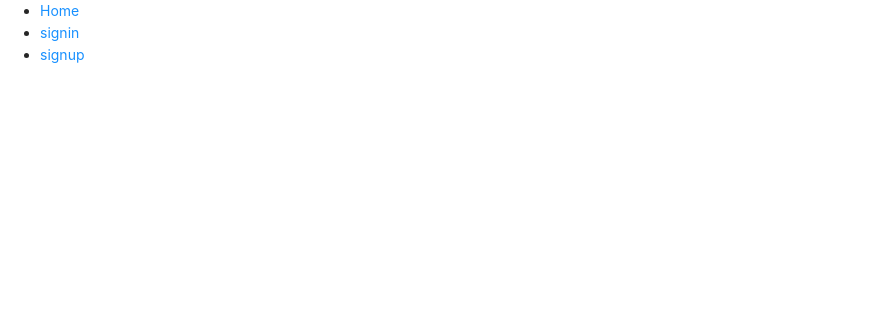
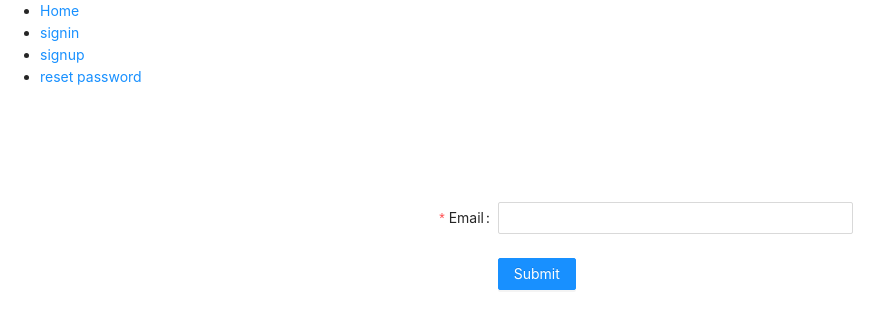
Before and after one commit to plathon/market-analytics-core, a React (Create React App) app: page /password/reset in a window 1280 px wide. Shown: the top 328 px of the page, without its empty margins (0-892 px from the left). Built offline with nearby package versions, Linux system fonts and the light colour scheme.

Commit message:
reset password

```diff
--- a/src/App.js
+++ b/src/App.js
@@ -5,6 +5,7 @@ import "./App.css";
 
 import Signin from "./pages/Signin";
 import Signup from "./pages/Signup";
+import ResetPassword from "./pages/ResetPassword";
 
 function App() {
   return (
@@ -21,6 +22,9 @@ function App() {
             <li>
               <Link to="/signup">signup</Link>
             </li>
+            <li>
+              <Link to="/password/reset">reset password</Link>
+            </li>
           </ul>
         </nav>
         {/* A <Switch> looks through its children <Route>s and
@@ -32,6 +36,9 @@ function App() {
           <Route path="/signup">
             <Signup />
           </Route>
+          <Route path="/password/reset">
+            <ResetPassword />
+          </Route>
         </Switch>
       </div>
     </Router>
--- a/src/components/password/ResetPasswordForm.js
+++ b/src/components/password/ResetPasswordForm.js
@@ -1,46 +1,46 @@
-import React, { Component } from 'react'
-import { Form, Input, Button } from 'antd';
-import { Link } from 'react-router-dom'
+import React from "react";
+import { Form, Input, Button } from "antd";
 
-class NormalResetPasswordForm extends Component {
+const layout = {
+  labelCol: { span: 8 },
+  wrapperCol: { span: 16 }
+};
+const tailLayout = {
+  wrapperCol: { offset: 8, span: 16 }
+};
 
-    handleSubmit = (e) => {
-        e.preventDefault();
-        this.props.form.validateFields((err, values) => {
-            if (!err) {
-                //const { email } = values
-                console.log(values)
-            }
-        });
-    }
+const ResetPasswordForm = () => {
+  const onFinish = values => {
+    console.log("Success:", values);
+  };
 
-    render() {
-        const { getFieldDecorator } = this.props.form;
-        return (
-        <Form onSubmit={this.handleSubmit} className="login-form">
+  const onFinishFailed = errorInfo => {
+    console.log("Failed:", errorInfo);
+  };
 
-            <Form.Item label="E-mail">
-              {getFieldDecorator('email', {
-                rules: [{
-                  type: 'email', message: 'The input is not valid E-mail!',
-                }, {
-                  required: true, message: 'Please input your E-mail!',
-                }],
-              })(
-                <Input />
-              )}
-            </Form.Item>
+  return (
+    <Form
+      {...layout}
+      name="basic"
+      initialValues={{ remember: true }}
+      onFinish={onFinish}
+      onFinishFailed={onFinishFailed}
+    >
+      <Form.Item
+        label="Email"
+        name="Email"
+        rules={[{ required: true, message: "Please input your email!" }]}
+      >
+        <Input />
+      </Form.Item>
 
-            <Form.Item>
-                <Button type="primary" htmlType="submit" className="login-form-button" loading={true}>
-                    Reset Password
-                </Button> Or <Link to="/signin">Sign in now!</Link>
-            </Form.Item>
-        </Form>
-        );
-    }
+      <Form.Item {...tailLayout}>
+        <Button type="primary" htmlType="submit">
+          Submit
+        </Button>
+      </Form.Item>
+    </Form>
+  );
+};
 
-}
-
-const WrappedNormalResetPasswordForm = Form.create({ name: 'reset_password_form' })(NormalResetPasswordForm);
-export default WrappedNormalResetPasswordForm
+export default ResetPasswordForm;
--- /dev/null
+++ b/src/pages/ResetPassword.js
@@ -0,0 +1,18 @@
+import React from "react";
+
+import { Row, Col } from "antd";
+
+import ResetPasswordForm from "../components/password/ResetPasswordForm";
+
+function ResetPassword() {
+  return (
+    <Row>
+      <Col xs={2} sm={4} md={6} lg={6} xl={6}></Col>
+      <Col xs={20} sm={16} md={12} lg={10} xl={10} style={{ marginTop: 100 }}>
+        <ResetPasswordForm />
+      </Col>
+    </Row>
+  );
+}
+
+export default ResetPassword;
--- a/src/pages/Signin.js
+++ b/src/pages/Signin.js
@@ -8,7 +8,6 @@ function Signin() {
   return (
     <Row>
       <Col xs={2} sm={4} md={6} lg={6} xl={6}></Col>
-
       <Col xs={20} sm={16} md={12} lg={10} xl={10} style={{ marginTop: 100 }}>
         <SigninForm />
       </Col>
```
